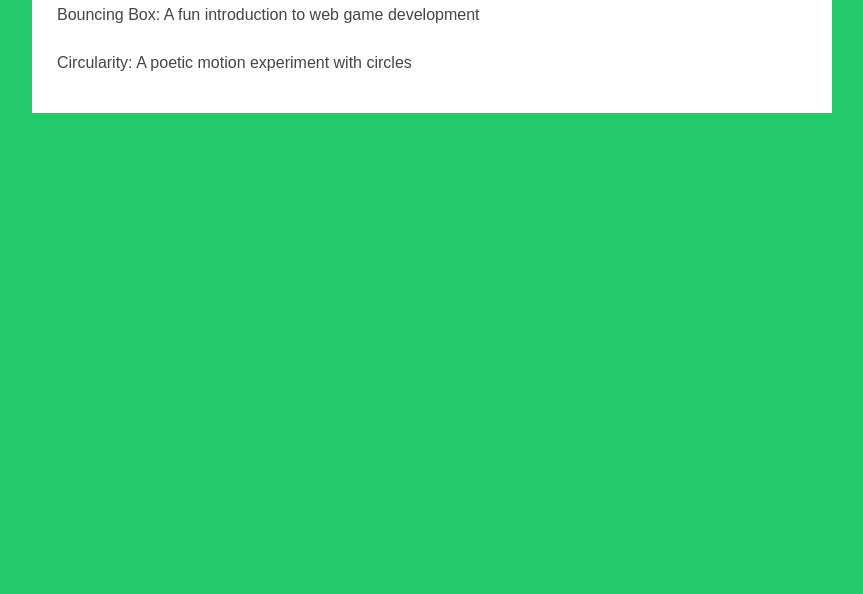
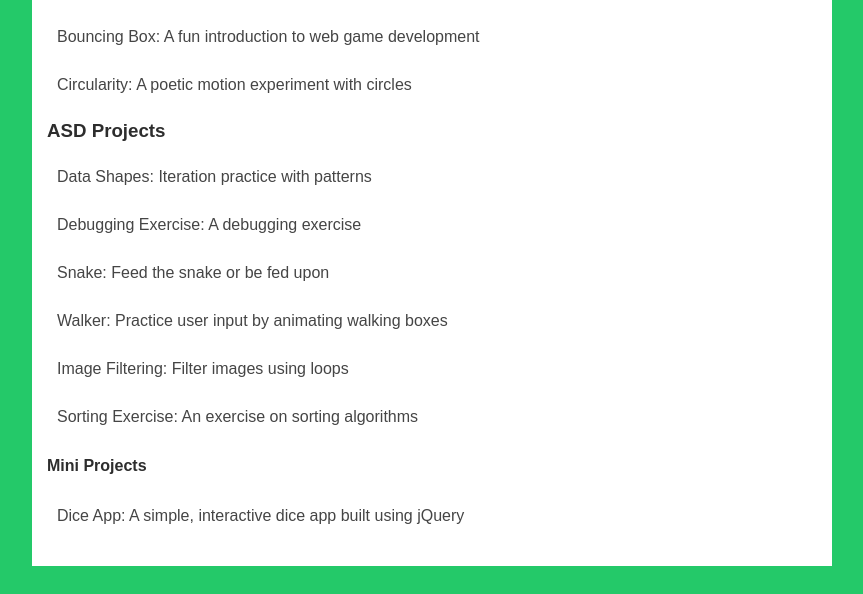
Before and after one commit to perry40177/perry40177.github.io, a plain HTML site: page portfolio.html in a window 1280 px wide. Shown: the part 206-800 px from the top of the page, without its empty margins (208-1071 px from the left). Drawn offline with Linux system fonts and the light colour scheme.

Commit message:
Added links to ASD projects in portfolio

```diff
--- a/portfolio.html
+++ b/portfolio.html
@@ -27,6 +27,7 @@
       <main>
         <div class="content">
           <h1>Portfolio</h1>
+          <h3>FSD Projects</h3>
           <ul id="portfolio">
             <li>
               <a href="fsd-projects/platformer/">Platformer: A cannon-dodging adventure game for Halleb0t</a>
@@ -37,7 +38,20 @@
             <li>
               <a href="fsd-projects/circularity/">Circularity: A poetic motion experiment with circles</a>
             </li>
-
+          </ul>
+          <h3>ASD Projects</h3>
+          <ul id = "portfolio">
+            <li><a href="asd-projects/data-shapes"> Data Shapes: Iteration practice with patterns</a></li>
+            <li><a href="asd-projects/debugging-exercise"> Debugging Exercise: A debugging exercise</a></li>
+            <li><a href="asd-projects/snake">Snake: Feed the snake or be fed upon</a></li>
+            <li><a href="asd-projects/walker">Walker: Practice user input by animating walking boxes</a></li>
+            <li><a href="asd-projects/image-filtering">Image Filtering: Filter images using loops</a></li>
+            <li><a href="asd-projects/sorting">Sorting Exercise: An exercise on sorting algorithms</a></li>
+          </ul>
+          <h4>Mini Projects</h4>
+          <ul id = "portfolio">
+            <li><a href ="asd-projects/dice-app"> Dice App: A simple, interactive dice app built using jQuery</a></li>
+            </ul></li>
           </ul>
         </div>
       </main>
```
